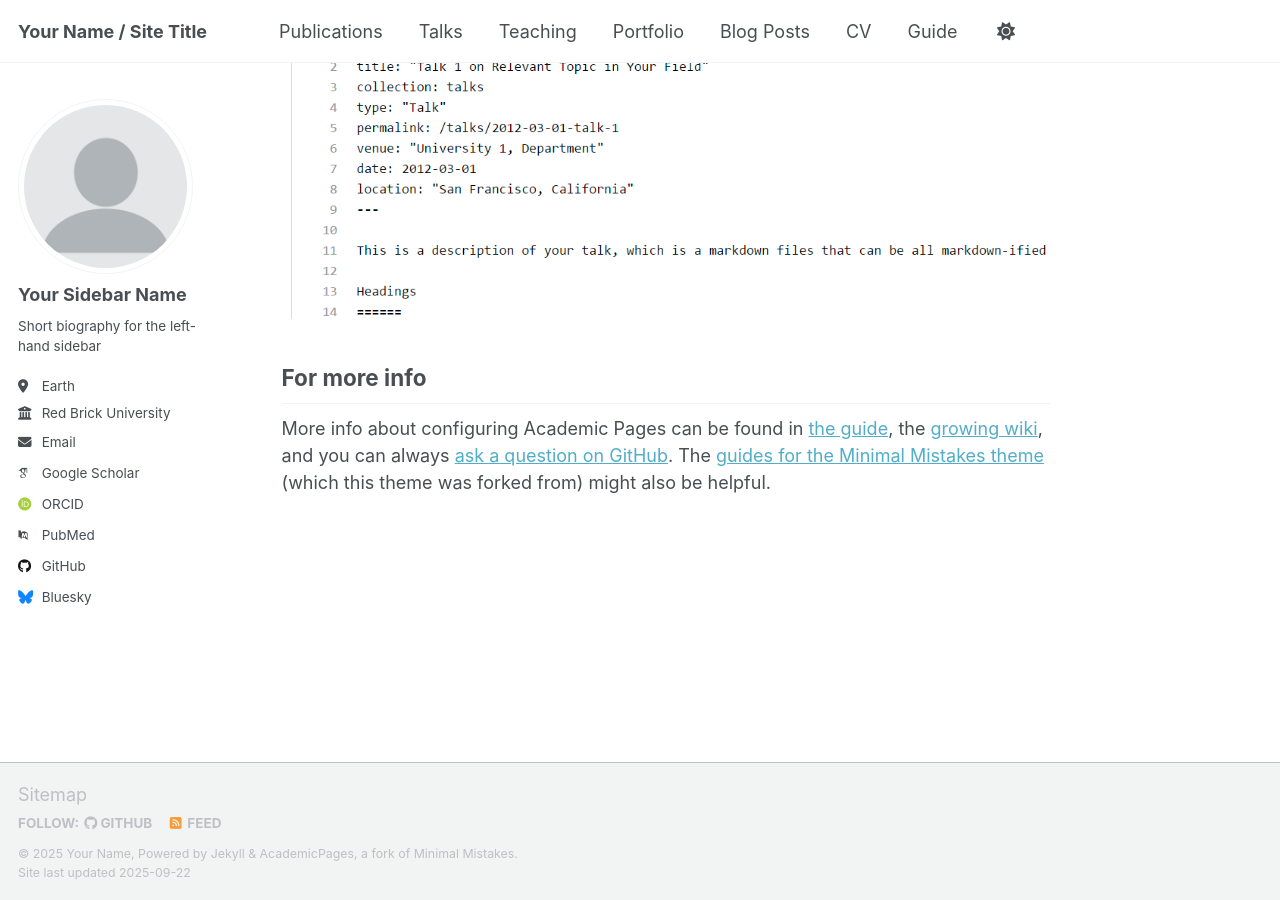
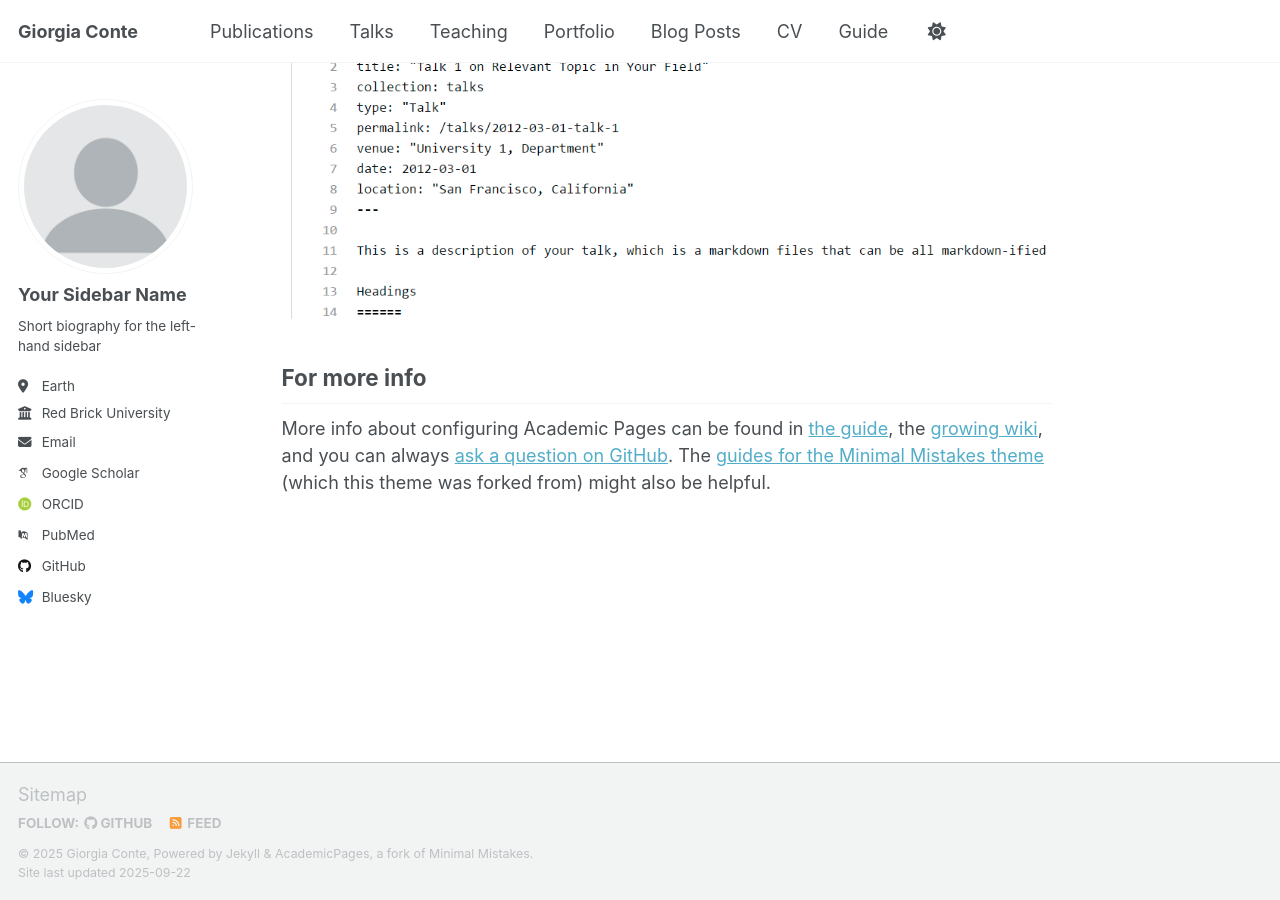
Before and after one commit to conteg/research_website, a Jekyll site: the page built from _pages/about.md, in a window 1280 px wide and 900 px high, scrolled down 2880 px. Built offline with Jekyll 4.4.1, drawn with Linux system fonts in a browser that asks for light colours; some web fonts are replaced; a script that is not in the unit is left out; a file with an impossible date is left out; part of the change alters nothing that is shown.

Commit message:
Update _config.yml

```diff
--- a/_config.yml
+++ b/_config.yml
@@ -9,14 +9,15 @@
 # Basic Site Settings
 locale                   : "en-US"
 site_theme               : "default" # Currently available options are "default", "air"
-title                    : "Your Name / Site Title"
+
+title: "Giorgia Conte"                # Your site’s title
 title_separator          : "-"
-name                     : &name "Your Name"
-description              : &description "Your Name's academic portfolio"   # Update this with a general description of your site, this is the default if not overridden by a page
-url                      : https://conteg.github.io # The base hostname & protocol for your site e.g. "https://[your GitHub username].github.io",
-                                                           # or if you already have some other page hosted on Github then use "https://[your GitHub username].github.io/[Your Repo Name]"
-baseurl                  : "" # the subpath of your site, e.g. "/blog"
-repository               : "academicpages/academicpages.github.io"
+name: &name "Giorgia Conte"           # Your name
+description: &description "My academic website and portfolio"
+url: "https://conteg.github.io"       # Leave as-is, since your repo is conteg.github.io
+baseurl: ""                           # Keep empty if the repo is conteg.github.io
+repository: "conteg/conteg.github.io" # Replace with your GitHub username/repo
+
 
 # Site Author - The following control what appear as part of the author content on the side bar.
 #               If a field is blank the icon and link will not appear, otherwise it will be shown.
```
